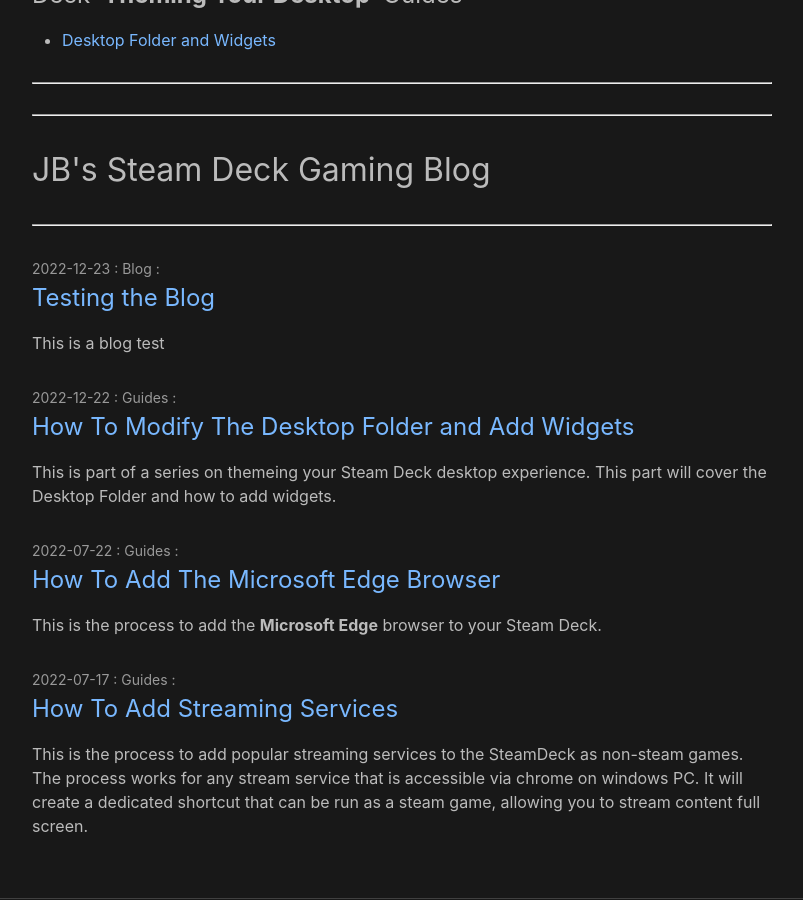
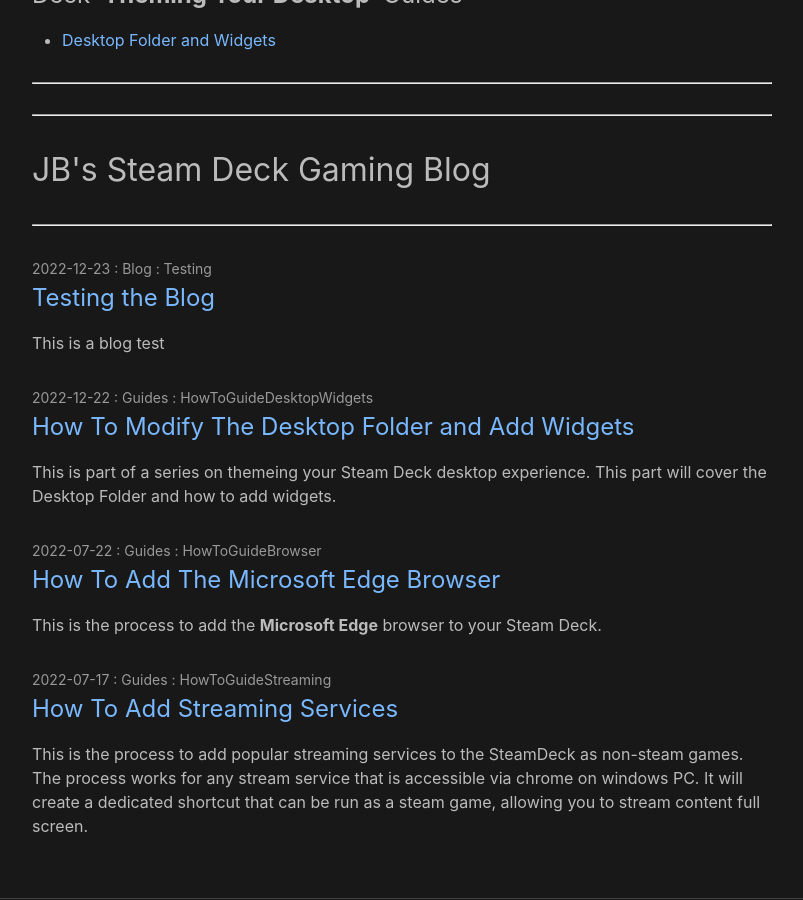
Before and after one commit to JohnnyBlocks/SteamDeck, a Jekyll site: the page built from index.md, in a window 1280 px wide and 900 px high, scrolled down 748 px. Shown: the whole window, without its empty margins (238-1041 px from the left). Built offline with Jekyll 4.4.1, drawn with Linux system fonts in a browser that asks for light colours.

Commit message:
categories and tags

```diff
--- a/_layouts/home.html
+++ b/_layouts/home.html
@@ -25,7 +25,7 @@ layout: default
       {%- assign date_format = site.minima.date_format | default: "%b %-d, %Y" -%}
       {%- for post in posts -%}
       <li>
-        <span class="post-meta">{{ post.date | date: date_format }} : {{ post.categories }} : <post class="tags"></post></span>
+        <span class="post-meta">{{ post.date | date: date_format }} : {{ post.categories }} : {{ post.tags }} </span>
         <h3>
           <a class="post-link" href="{{ post.url | relative_url }}">
             {{ post.title | escape }}
```
